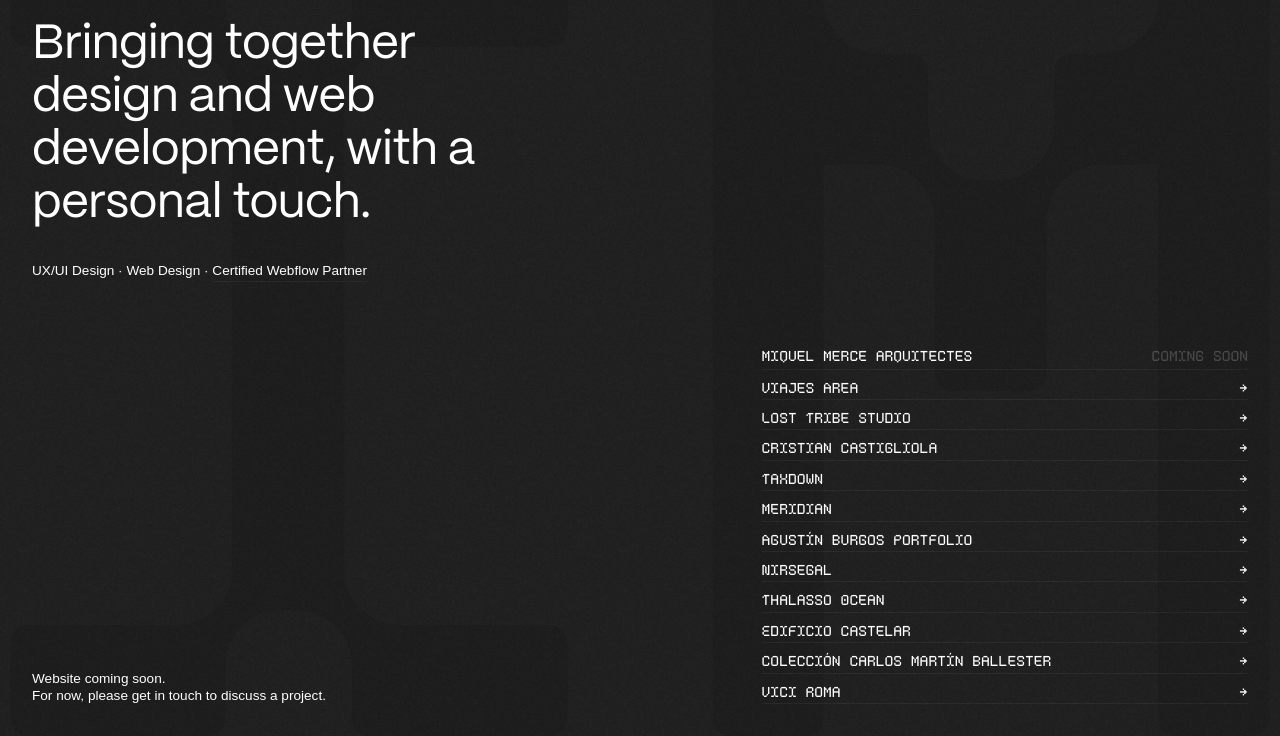
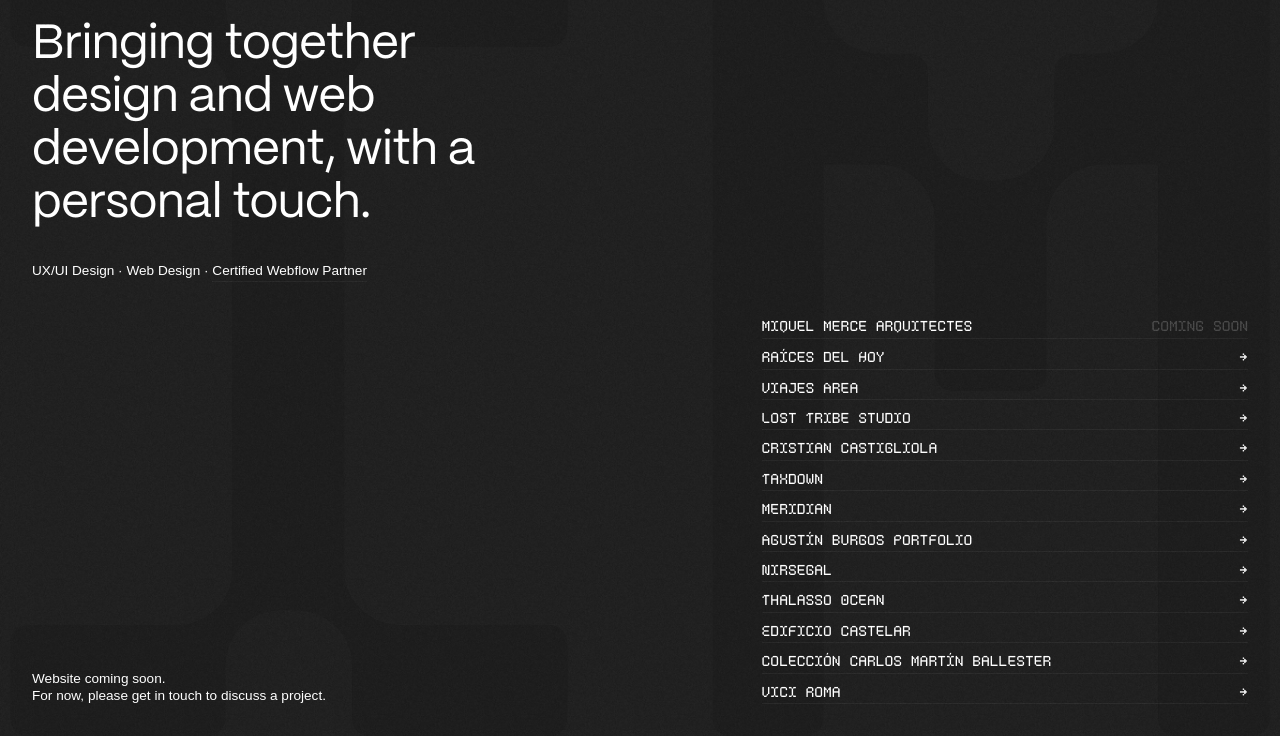
Before and after one commit to nimestudio/nime, a plain HTML site: page index.html in a window 1280 px wide. Shown: the part 64-800 px from the top of the page. Drawn offline with nearby package versions, Linux system fonts and the light colour scheme; a script that the page names is missing.

Commit message:
raices added

```diff
--- a/index.html
+++ b/index.html
@@ -61,6 +61,10 @@
               <div>Miquel Merce arquitectes</div>
               <div class="cs-txt">coming soon</div>
             </div>
+            <a href="https://raicesdelhoy.com/" target="_blank" class="temp-project-links w-inline-block">
+              <div>Raíces del Hoy</div>
+              <div data-w-id="8f8eb420-1541-0238-3d4a-d5ba5b9e8fbn" class="link-arrow">→</div>
+            </a>
             <a href="https://www.viajesarea.com/" target="_blank" class="temp-project-links w-inline-block">
               <div>Viajes Area</div>
               <div data-w-id="8f8eb420-1541-0238-3d4a-d5ba5b9e8fba" class="link-arrow">→</div>
```
Also changed, not shown: 1 other file.
